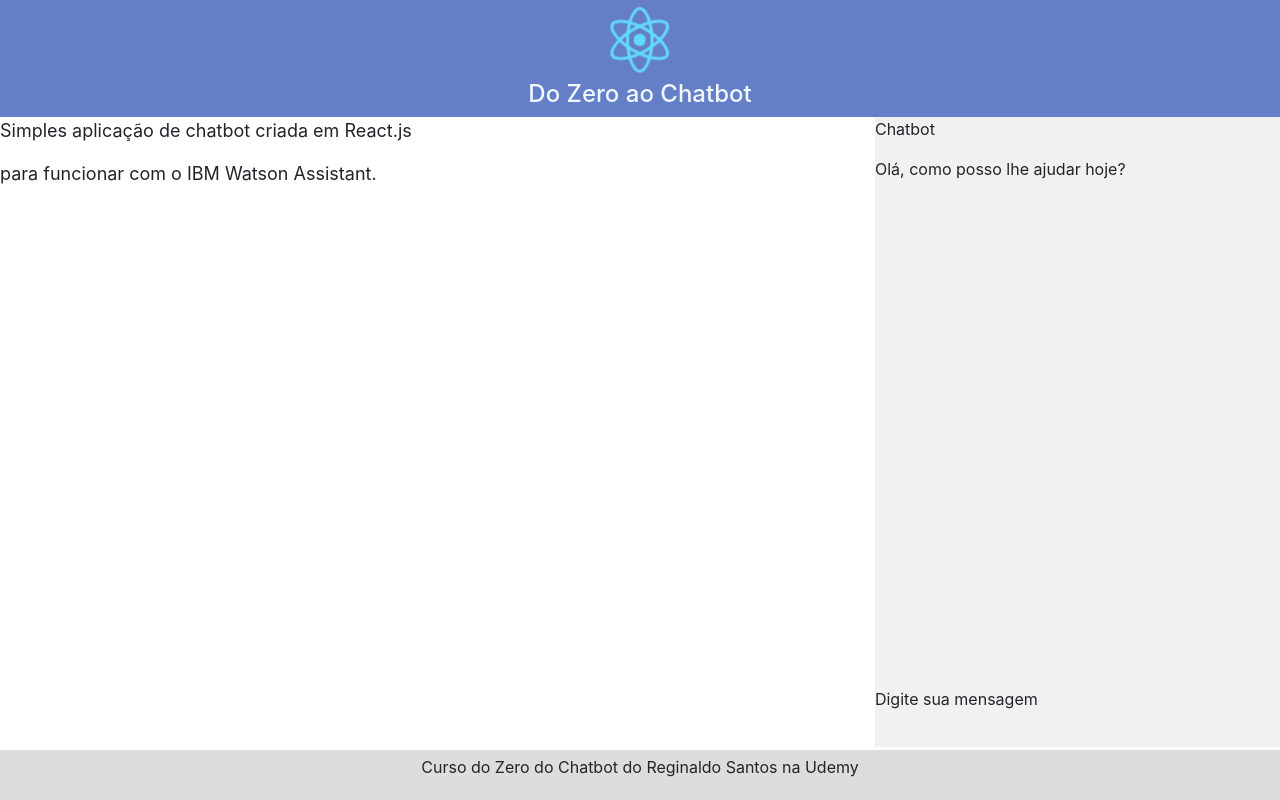
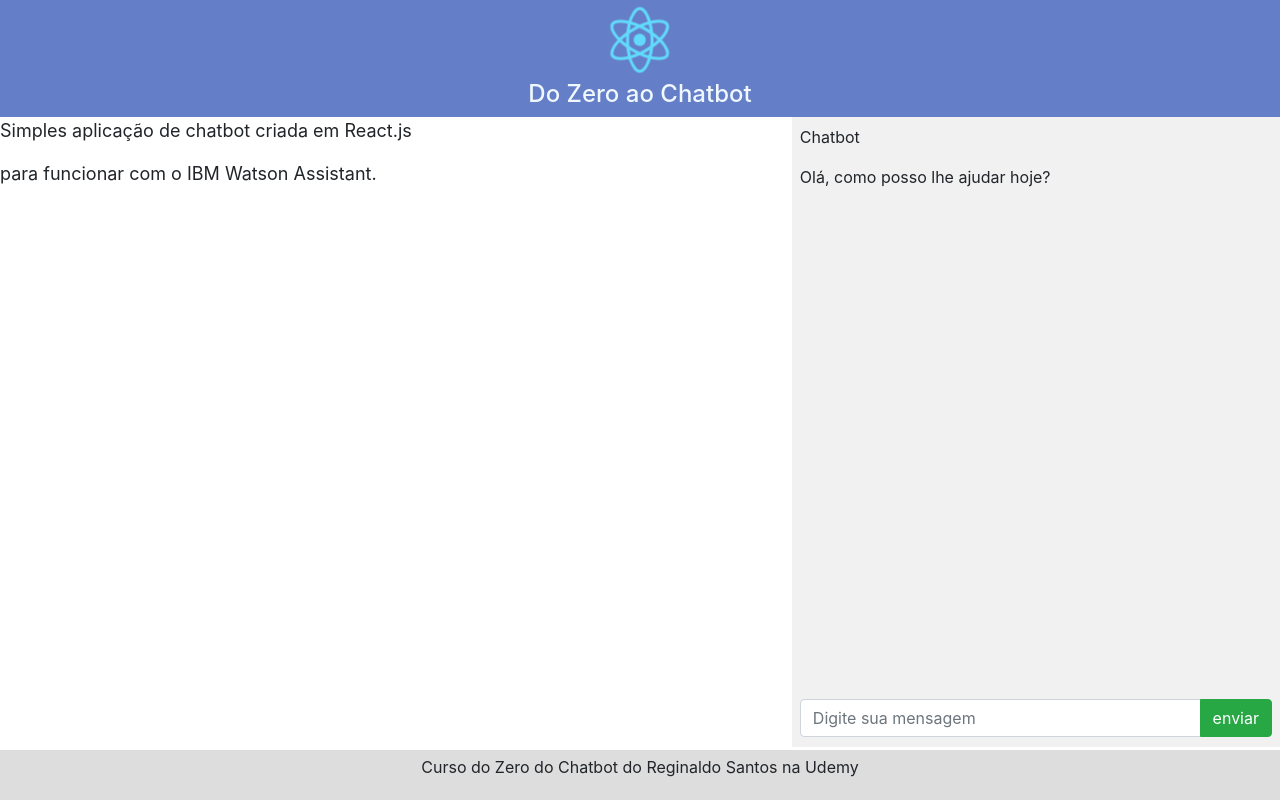
Before and after one commit to xumes/chatbot-react, a React (Create React App) app: page / in a window 1280 px wide. Built offline with nearby package versions, Linux system fonts and the light colour scheme.

Commit message:
componente Mensagem criado

```diff
--- a/src/Componentes/chat/ChatMensagem.js
+++ b/src/Componentes/chat/ChatMensagem.js
@@ -1,9 +1,15 @@
 import React from 'react'
+import { InputGroup, InputGroupAddon, Input, Button } from 'reactstrap'
 
 const ChatMensagem = props => {
     return (
         <div className='chat-mensagem'>
-            Digite sua mensagem
+            <InputGroup>
+                <Input placeholder='Digite sua mensagem' />
+                <InputGroupAddon addonType='append'>
+                    <Button color='success'>enviar</Button>
+                </InputGroupAddon>
+            </InputGroup>
         </div>
     )
 }
--- a/src/Componentes/chat/chat.css
+++ b/src/Componentes/chat/chat.css
@@ -1,7 +1,7 @@
 .chat-conteudo {
     display: grid;
-    grid-template-rows: 40px auto 60px;
-
+    grid-template-rows: 40px auto 40px;
+    padding: 8px;
     height: calc(100vh - 170px);
 }
 
```
